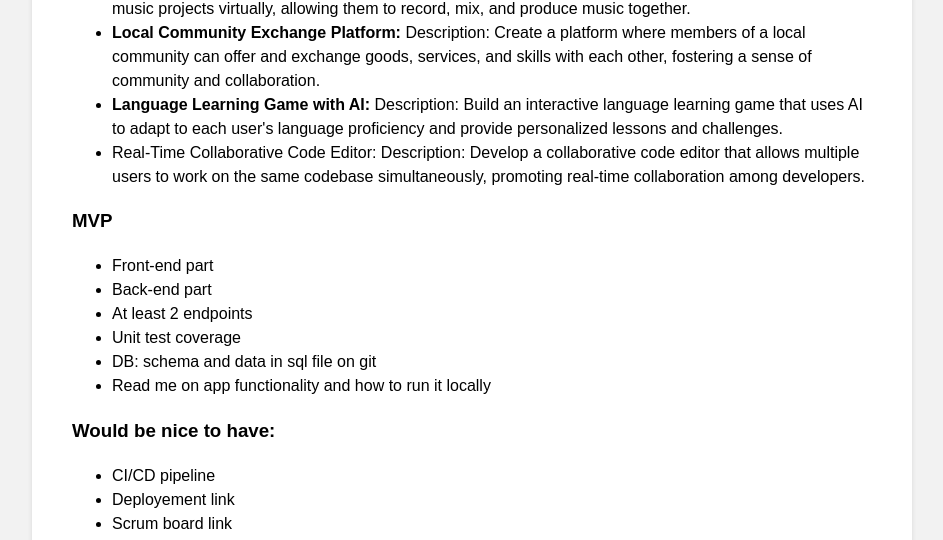
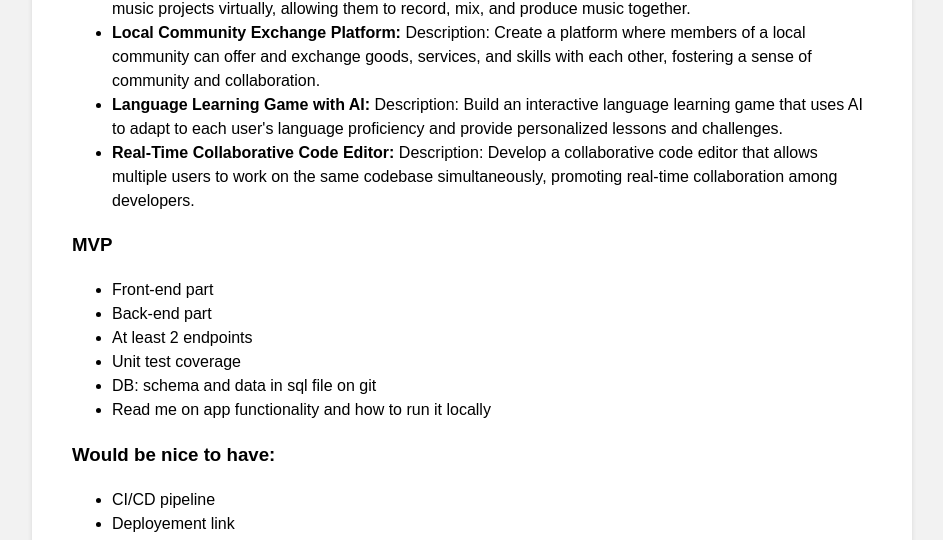
Before and after one commit to maxvonlancaster/maxvonlancaster, a plain HTML site: page blog/2023/7_15.html in a window 1280 px wide. Shown: the part 1337-1877 px from the top of the page, without its empty margins (168-1111 px from the left). Drawn offline with nearby package versions, Linux system fonts and the light colour scheme; no server answers.

Commit message:
Update 7_15.html

```diff
--- a/blog/2023/7_15.html
+++ b/blog/2023/7_15.html
@@ -79,7 +79,7 @@
                 <li><b>Language Learning Game with AI:</b>
                     Description: Build an interactive language learning game that uses AI to adapt to each user's language proficiency and provide personalized lessons and challenges.</li>
 
-                <li><b></b> Real-Time Collaborative Code Editor:
+                <li><b> Real-Time Collaborative Code Editor:</b>
                     Description: Develop a collaborative code editor that allows multiple users to work on the same codebase simultaneously, promoting real-time collaboration among developers.</li>
 
             </ul>
```
